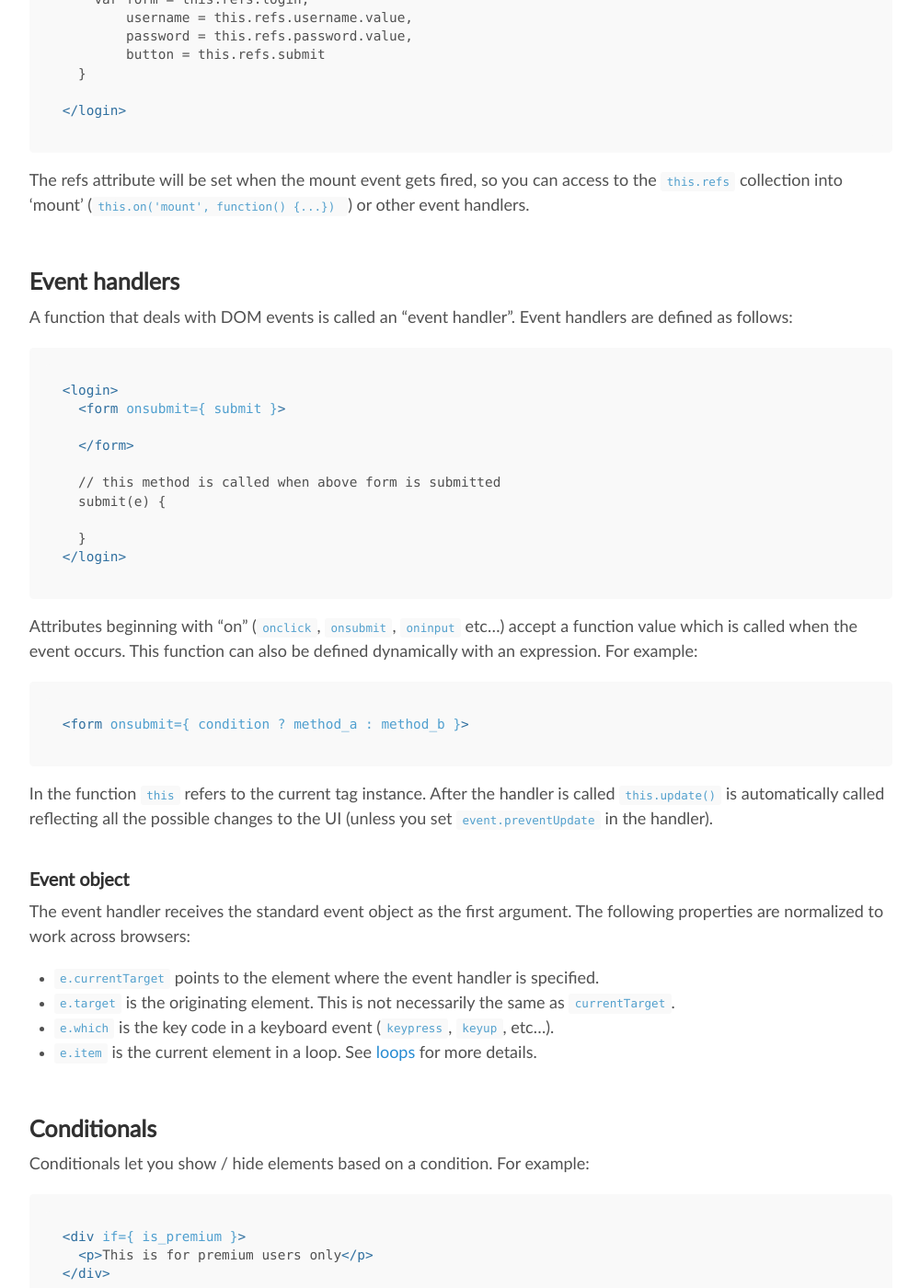
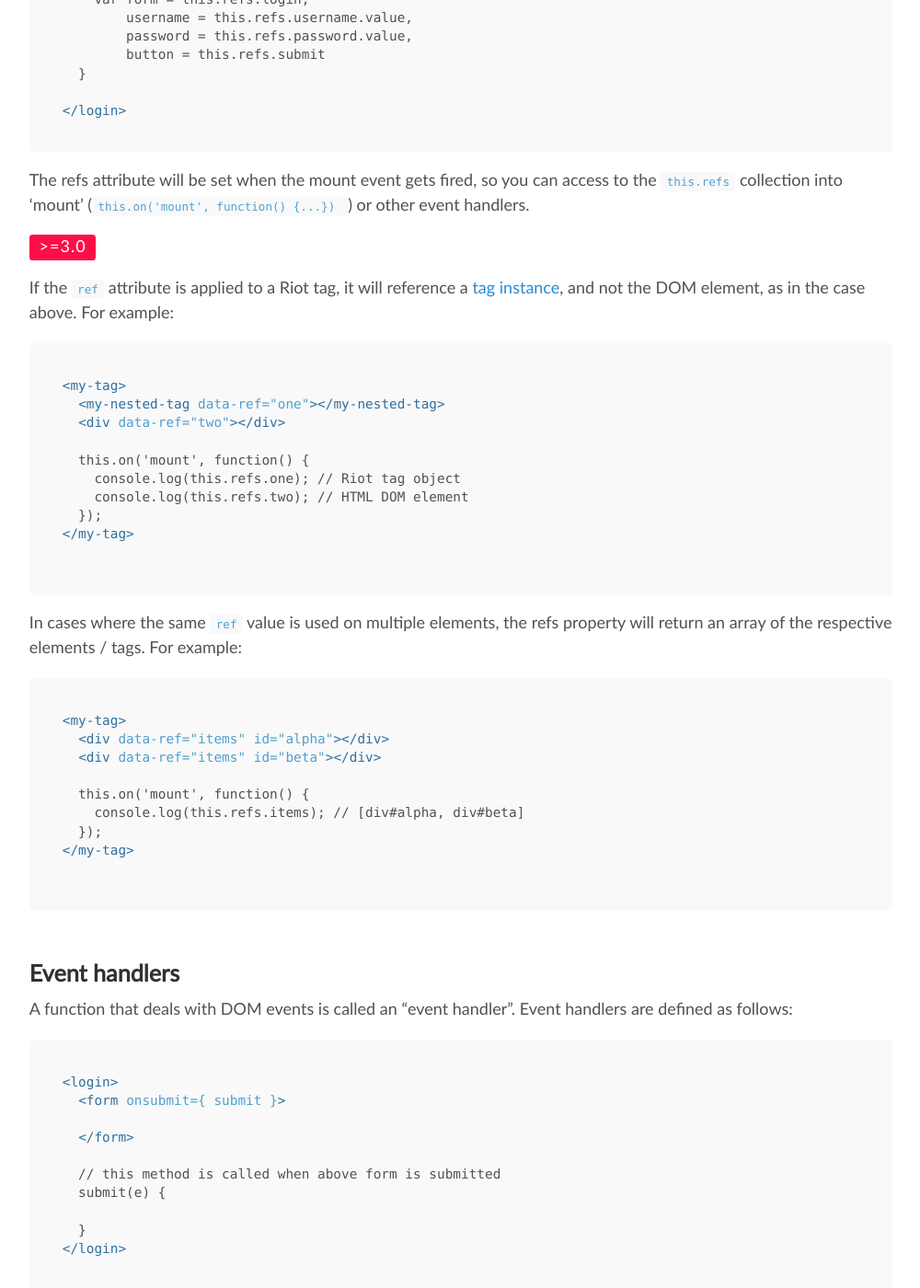
Before and after one commit to riot/riot.github.io, a Jekyll site: the page built from guide/index.md, in a window 1280 px wide and 1400 px high, scrolled down 18235 px. Shown: the whole window at 92% size, without its empty margins (139-1139 px from the left). Built offline with Jekyll 4.4.1, drawn with Linux system fonts in a browser that asks for light colours; nearby versions of some CDN libraries; emoji names are drawn with the system emoji font; comment, search, counter and statistics services are not loaded.

Commit message:
Data ref attributes (#217)
* Added additional information about tag.refs usage

* capitalization

````diff
--- a/guide/index.md
+++ b/guide/index.md
@@ -740,6 +740,41 @@ Elements with `ref` attribute are automatically linked to the context under `thi
 
 The refs attribute will be set when the mount event gets fired, so you can access to the `this.refs` collection into 'mount' (`this.on('mount', function() {...}) `) or other event handlers.
 
+<span class="tag red">&gt;=3.0</span>
+
+If the `ref` attribute is applied to a Riot tag, it will reference a [tag instance](/api/#tag-instance), and not the DOM element, as in the case above. For example:
+
+
+```html
+<my-tag>
+  <my-nested-tag data-ref="one"></my-nested-tag>
+  <div data-ref="two"></div>
+
+  this.on('mount', function() {
+    console.log(this.refs.one); // Riot tag object
+    console.log(this.refs.two); // HTML DOM element
+  });
+</my-tag>
+
+```
+
+In cases where the same `ref` value is used on multiple elements, the refs property will return an array of the respective elements / tags. For example:
+
+
+```html
+<my-tag>
+  <div data-ref="items" id="alpha"></div>
+  <div data-ref="items" id="beta"></div>
+
+  this.on('mount', function() {
+    console.log(this.refs.items); // [div#alpha, div#beta]
+  });
+</my-tag>
+
+```
+
+
+
 ## Event handlers
 
 A function that deals with DOM events is called an "event handler". Event handlers are defined as follows:
````
